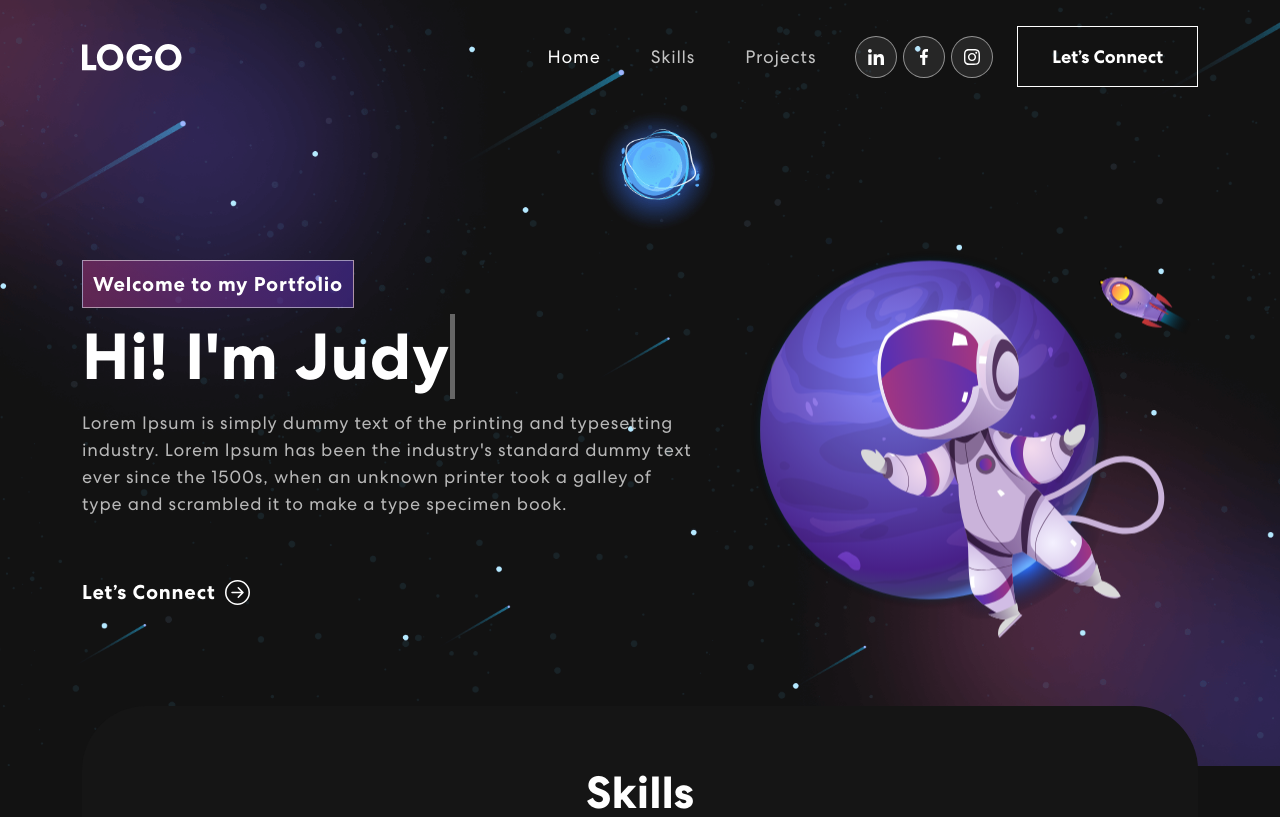
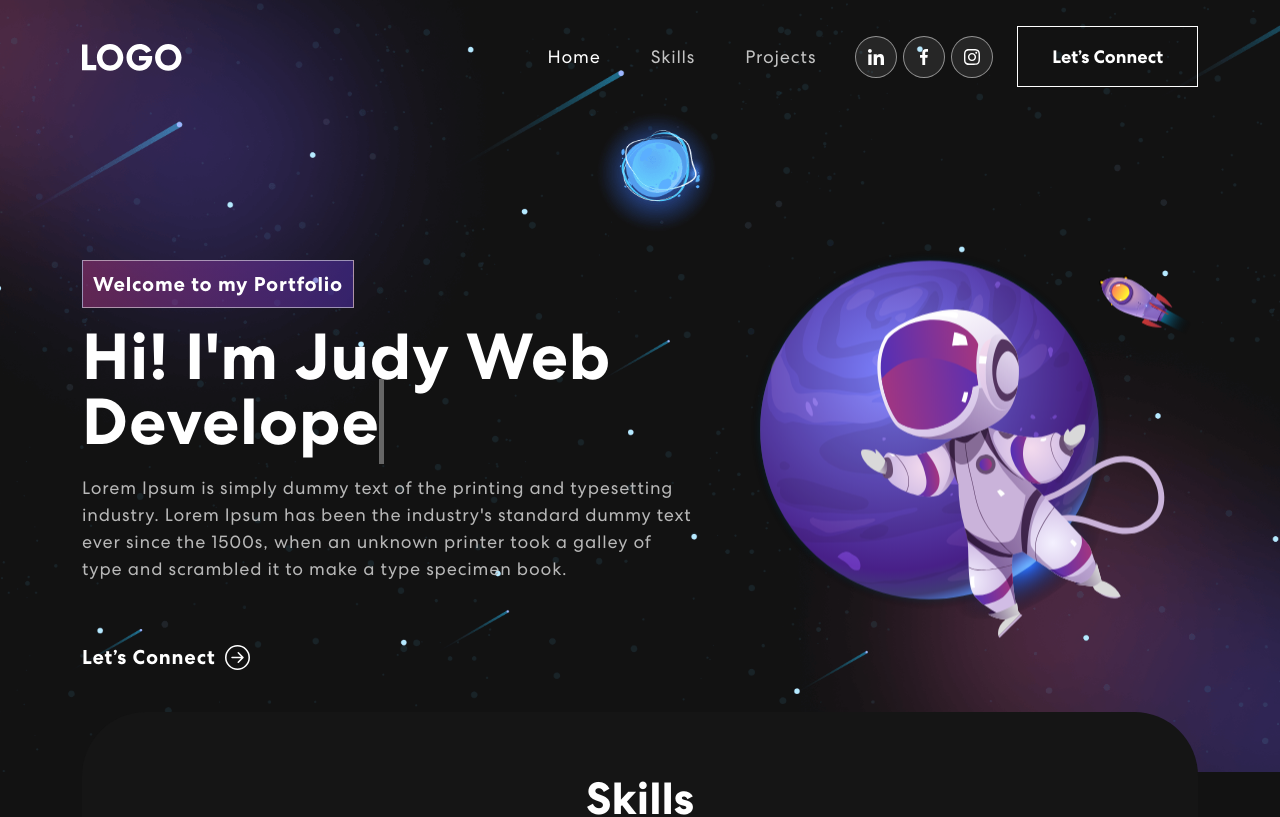
Before and after one commit to Amad-Mart/public-port, a React (Create React App) app: page / in a window 1280 px wide. Shown: the top 817 px of the page. Built offline with nearby package versions, Linux system fonts and the light colour scheme.

Commit message:
animation on banner

```diff
--- a/src/components/Banner.js
+++ b/src/components/Banner.js
@@ -47,7 +47,6 @@
     }
   }
 
-
   return (
     <section className="banner" id="home">
       <Container>
@@ -57,8 +56,8 @@
               {({ isVisible }) =>
               <div className={isVisible ? "animate__animated animate__fadeIn" : ""}>
                 <span className="tagline">Welcome to my Portfolio</span>
-                <h1>{`Hi! I'm Judy`} <span className="txt-rotate" dataPeriod="1000" data-rotate='[ "Web Developer", "Web Designer", "UI/UX Designer" ]'><span className="wrap"></span></span></h1>
-                  <p>Lorem Ipsum is simply dummy text of the printing and  typesetting industry. Lorem Ipsum has been the industry's standard dummy text ever since the 1500s, when an unknown printer took a galley of type and scrambled it to make a type specimen book.</p>
+                <h1>{`Hi! I'm Judy`} <span className="txt-rotate" dataPeriod="1000" data-rotate='[ "Web Developer", "Web Designer", "UI/UX Designer" ]'><span className="wrap">{text}</span></span></h1>
+                  <p>Lorem Ipsum is simply dummy text of the printing and typesetting industry. Lorem Ipsum has been the industry's standard dummy text ever since the 1500s, when an unknown printer took a galley of type and scrambled it to make a type specimen book.</p>
                   <button onClick={() => console.log('connect')}>Let’s Connect <ArrowRightCircle size={25} /></button>
               </div>}
             </TrackVisibility>
--- a/src/components/Skills.js
+++ b/src/components/Skills.js
@@ -3,9 +3,8 @@
 import meter3 from "../assets/img/meter3.svg";
 import Carousel from 'react-multi-carousel';
 import 'react-multi-carousel/lib/styles.css';
-import arrow1 from "../assets/img/arrow1.svg";
-import arrow2 from "../assets/img/arrow2.svg";
-import colorSharp from "../assets/img/color-sharp.png"
+
+import colorSharp from "../assets/img/color-sharp.png";
 
 export const Skills = () => {
   const responsive = {
```
